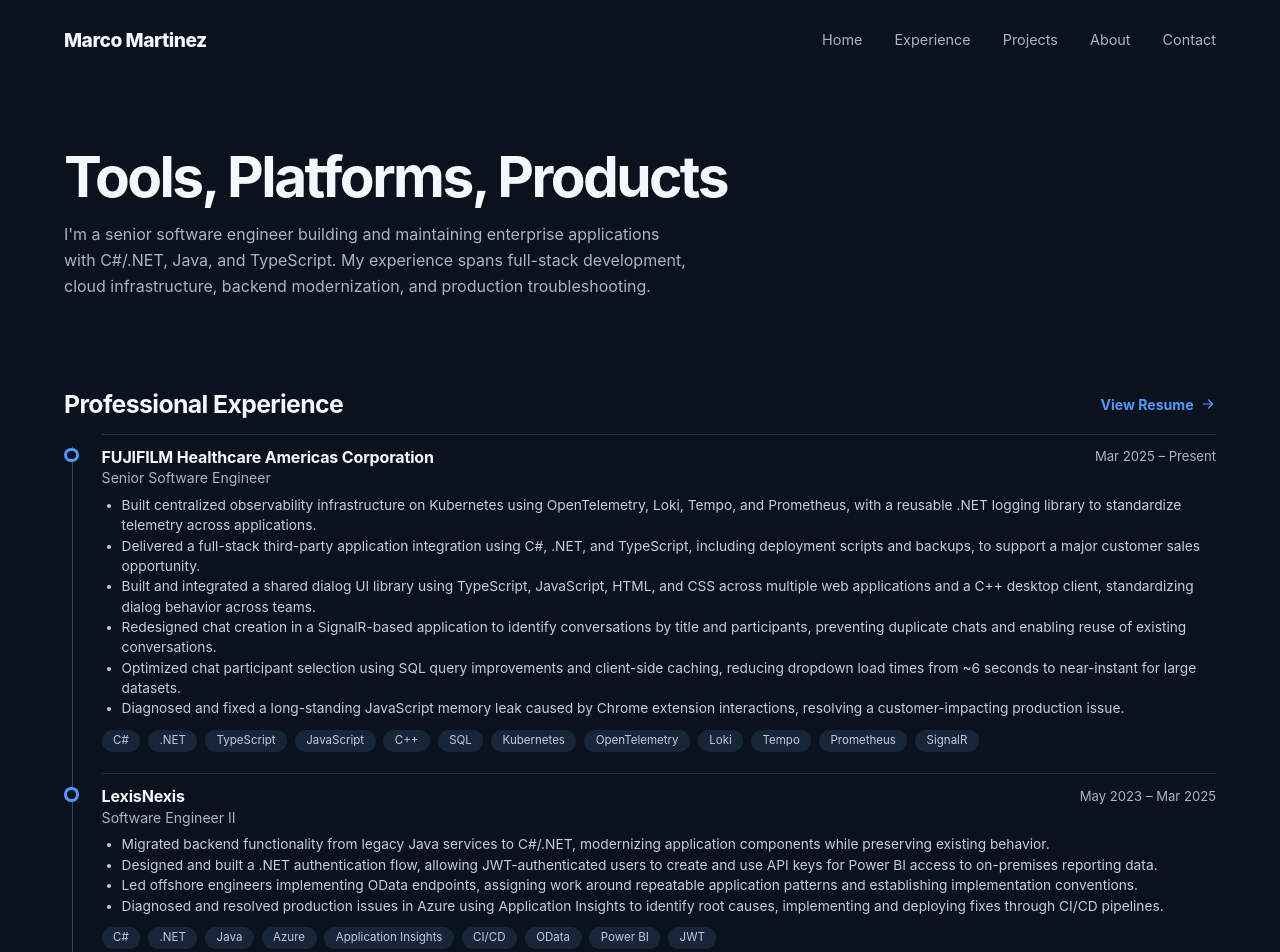
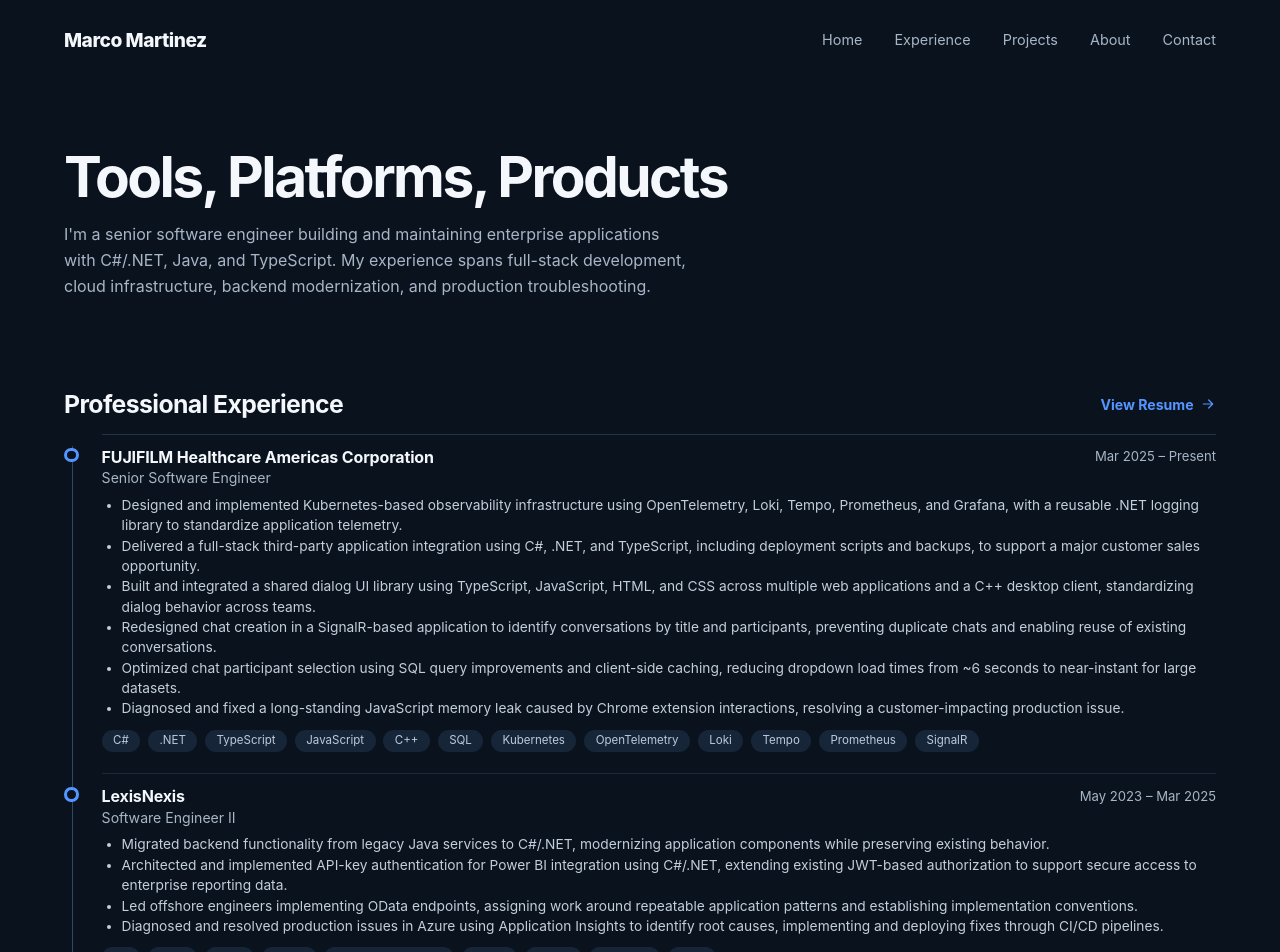
Before and after one commit to marcomtzan/portfolio, a React (Vite) app: page / in a window 1280 px wide. Shown: the top 952 px of the page. Built offline with nearby package versions, Linux system fonts and the light colour scheme.

Commit message:
Update resume bullet points

```diff
--- a/src/App.jsx
+++ b/src/App.jsx
@@ -7,7 +7,7 @@ const experience = [
     role: 'Senior Software Engineer',
     dates: 'Mar 2025 – Present',
     bullets: [
-      'Built centralized observability infrastructure on Kubernetes using OpenTelemetry, Loki, Tempo, and Prometheus, with a reusable .NET logging library to standardize telemetry across applications.',
+      'Designed and implemented Kubernetes-based observability infrastructure using OpenTelemetry, Loki, Tempo, Prometheus, and Grafana, with a reusable .NET logging library to standardize application telemetry.',
       'Delivered a full-stack third-party application integration using C#, .NET, and TypeScript, including deployment scripts and backups, to support a major customer sales opportunity.',
       'Built and integrated a shared dialog UI library using TypeScript, JavaScript, HTML, and CSS across multiple web applications and a C++ desktop client, standardizing dialog behavior across teams.',
       'Redesigned chat creation in a SignalR-based application to identify conversations by title and participants, preventing duplicate chats and enabling reuse of existing conversations.',
@@ -22,7 +22,7 @@ const experience = [
     dates: 'May 2023 – Mar 2025',
     bullets: [
       'Migrated backend functionality from legacy Java services to C#/.NET, modernizing application components while preserving existing behavior.',
-      'Designed and built a .NET authentication flow, allowing JWT-authenticated users to create and use API keys for Power BI access to on-premises reporting data.',
+      'Architected and implemented API-key authentication for Power BI integration using C#/.NET, extending existing JWT-based authorization to support secure access to enterprise reporting data.',
       'Led offshore engineers implementing OData endpoints, assigning work around repeatable application patterns and establishing implementation conventions.',
       'Diagnosed and resolved production issues in Azure using Application Insights to identify root causes, implementing and deploying fixes through CI/CD pipelines.',
     ],
```
Also changed, not shown: 1 other file (tests, documents, lock files or other folders).
